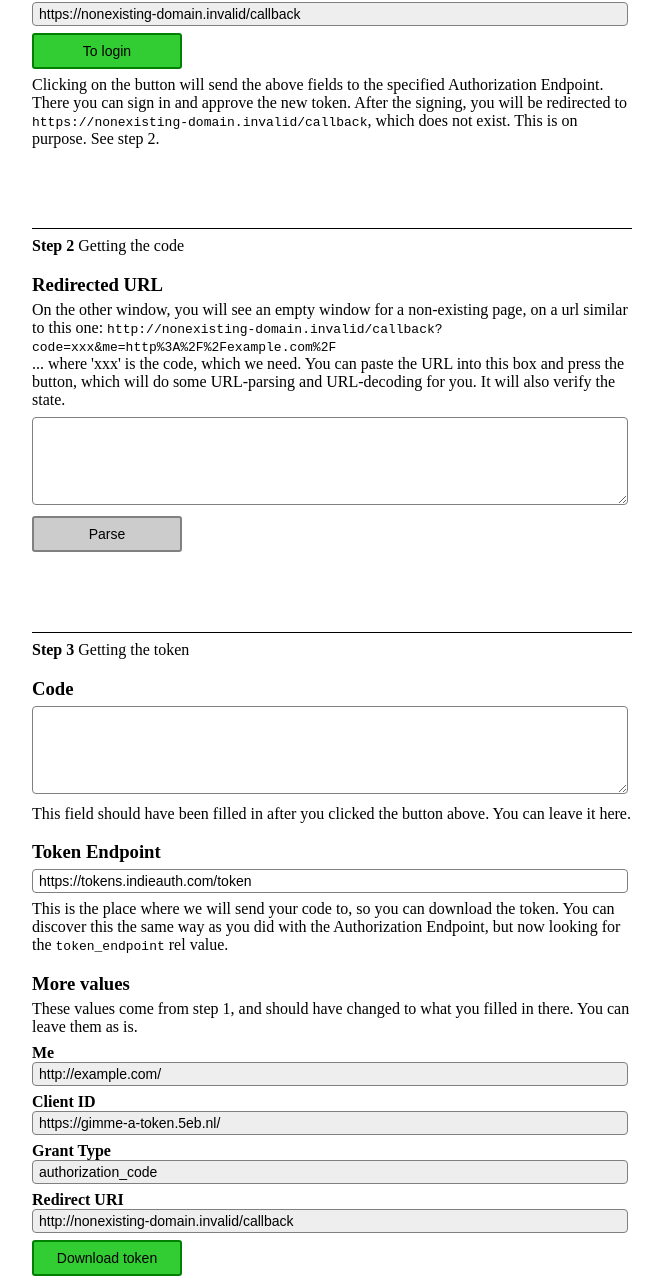
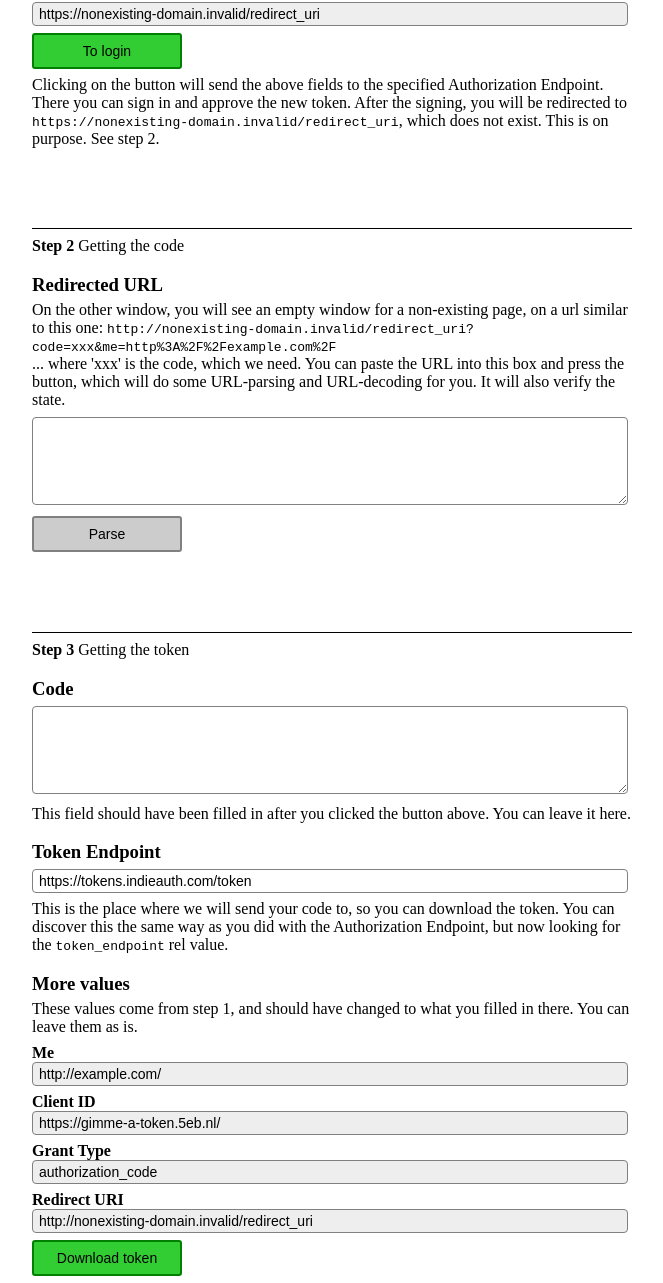
Before and after one commit to sebsel/gimme-a-token, a plain HTML site: page index.html in a window 1280 px wide. Shown: the part 1125-2408 px from the top of the page, without its empty margins (308-971 px from the left). Drawn offline with Linux system fonts and the light colour scheme.

Commit message:
call it `redirect_uri` in the URL

```diff
--- a/index.html
+++ b/index.html
@@ -4,7 +4,7 @@
   <meta charset="UTF-8" />
   <title>Gimme a token</title>
   <meta name="viewport" content="width=device-width, initial-scale=1.0">
-  <link rel="redirect_uri" href="https://nonexisting-domain.invalid/callback">
+  <link rel="redirect_uri" href="https://nonexisting-domain.invalid/redirect_uri">
   <style>
     body {
       max-width: 600px;
@@ -146,13 +146,13 @@ See <a href="https://github.com/sebsel/gimme-a-token">the code</a> or file an <a
   <h4>Response Type</h4>
   <input type="text" name="response_type" value="code" readonly/>
   <h4>Redirect URI</h4>
-  <input type="text" name="redirect_uri" id="redirect_uri" value="https://nonexisting-domain.invalid/callback" readonly/>
+  <input type="text" name="redirect_uri" id="redirect_uri" value="https://nonexisting-domain.invalid/redirect_uri" readonly/>
 
   <p>
   <input type="submit" class="main" value="To login">
   <br>
   Clicking on the button will send the above fields to the specified Authorization Endpoint. There you can sign in and approve the new token.
-  After the signing, you will be redirected to <code>https://nonexisting-domain.invalid/callback</code>, which does not exist. This is on purpose. See step 2.
+  After the signing, you will be redirected to <code>https://nonexisting-domain.invalid/redirect_uri</code>, which does not exist. This is on purpose. See step 2.
   </p>
 
 </form>
@@ -167,7 +167,7 @@ See <a href="https://github.com/sebsel/gimme-a-token">the code</a> or file an <a
   On the other window, you will see an empty window for a non-existing page, on a url similar to this one:
 
   <code>
-    http://nonexisting-domain.invalid/callback?code=xxx&amp;me=http%3A%2F%2Fexample.com%2F
+    http://nonexisting-domain.invalid/redirect_uri?code=xxx&amp;me=http%3A%2F%2Fexample.com%2F
   </code><br>
 
   ... where 'xxx' is the code, which we need. You can paste the URL into this box and press the button, which will do some URL-parsing and URL-decoding for you.
@@ -210,7 +210,7 @@ See <a href="https://github.com/sebsel/gimme-a-token">the code</a> or file an <a
   <h4>Grant Type</h4>
   <input type="text" name="grant_type" value="authorization_code" readonly/>
   <h4>Redirect URI</h4>
-  <input type="text" name="redirect_uri" value="http://nonexisting-domain.invalid/callback" readonly/>
+  <input type="text" name="redirect_uri" value="http://nonexisting-domain.invalid/redirect_uri" readonly/>
 
   <p>
   <input type="submit" class="main" value="Download token"><br>
```
